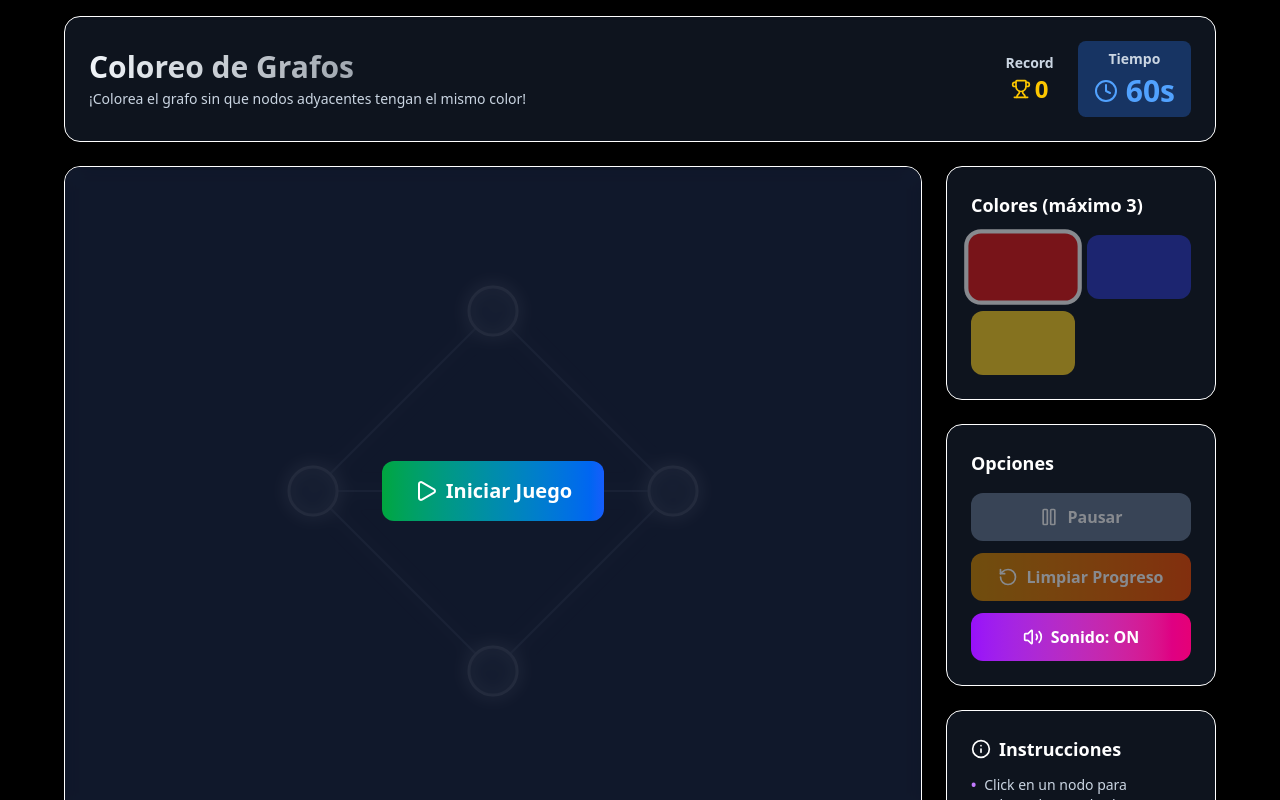
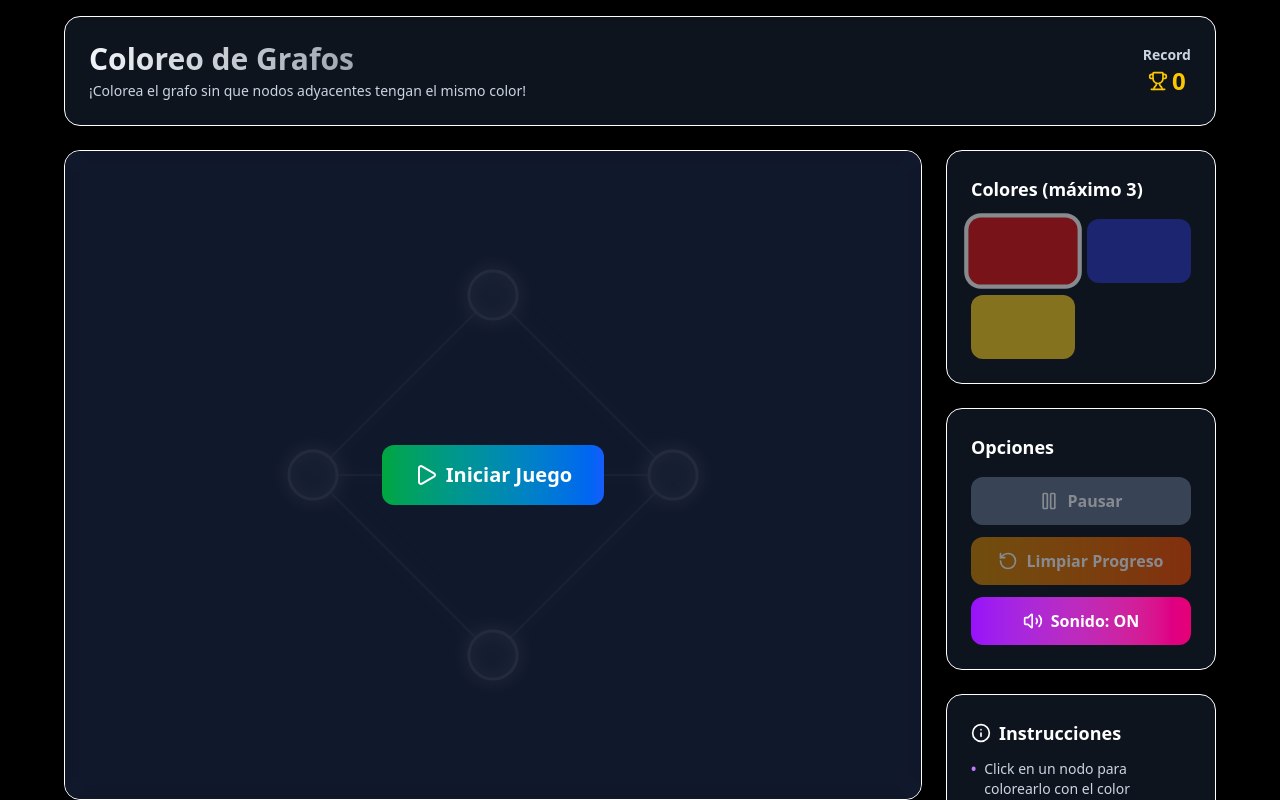
Before and after one commit to RenzoQuispe/GraphRush, a React (Vite) app in the folder client/: page /juegos/coloreo-grafos in a window 1280 px wide. Shown: the top 800 px of the page. Built offline with nearby package versions, Linux system fonts and the light colour scheme.

Commit message:
arreglo momentaneo de error de codigo que genera fallas cuando el compilador genera el build, arreglo momentaneo al bug del timer

```diff
--- a/client/src/pages/juegos/ColoreoGrafos/components/GameHeader.tsx
+++ b/client/src/pages/juegos/ColoreoGrafos/components/GameHeader.tsx
@@ -33,7 +33,7 @@ export function GameHeader({
 
         <div className="flex gap-6 items-center">
           {
-            timeRemaining > 0 && timeRemaining < 60 && (
+            timeRemaining > 0 && timeRemaining != 60 && (
               <div className="text-center">
                 <div className="text-sm text-slate-300 flex items-center justify-center gap-1 font-bold">
                   <Target className="w-4 h-4" />
@@ -44,7 +44,7 @@ export function GameHeader({
             )
           }
           {
-            timeRemaining > 0 && timeRemaining < 60 && (
+            timeRemaining > 0 && timeRemaining != 60 && (
               <ScoreDisplay score={score} label="Puntos" color="text-white" className='font-bold' />
             )
           }
@@ -56,12 +56,16 @@ export function GameHeader({
             color="text-yellow-400"
             className='font-bold'
           />
+          {
+            timeRemaining > 0 && timeRemaining != 60 && (
+              <Timer timeRemaining={timeRemaining} className='font-bold' />
+            )
+          }
 
-          <Timer timeRemaining={timeRemaining} className='font-bold' />
         </div>
       </div>
 
-      {combo > 0 && (
+      {combo > 0 && timeRemaining > 0 && (
         <div className="mt-4 text-center">
           <div className="inline-flex items-center gap-2 bg-orange-500/30 px-4 py-2 rounded-full animate-pulse border border-orange-400/50">
             <Zap className="w-5 h-5 text-orange-400" />
--- a/client/src/pages/juegos/ColoreoGrafos/components/GraphEdge.tsx
+++ b/client/src/pages/juegos/ColoreoGrafos/components/GraphEdge.tsx
@@ -12,6 +12,10 @@ export interface GraphEdgeProps {
 }
 
 export function GraphEdge({ edge, fromNode, toNode, isHighlighted }: GraphEdgeProps) {
+
+  const _useEdge = (e: unknown) => e; // funcion dummy momentanea para evitar warning de variable no usada
+  _useEdge(edge);
+
   const strokeColor = isHighlighted ? COLORS.GRAPH.EDGE_HIGHLIGHT : COLORS.GRAPH.EDGE_DEFAULT;
   const strokeWidth = isHighlighted ? 4 : 2;
 
```
